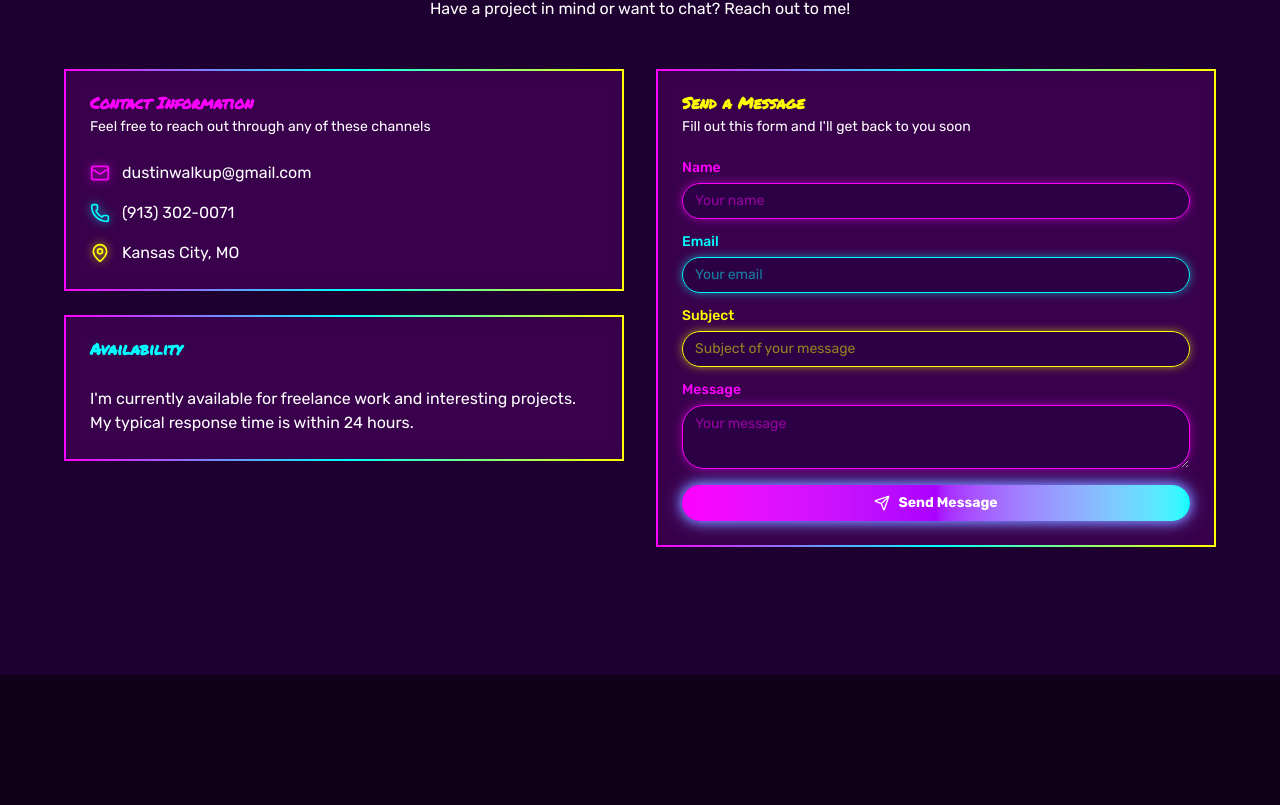
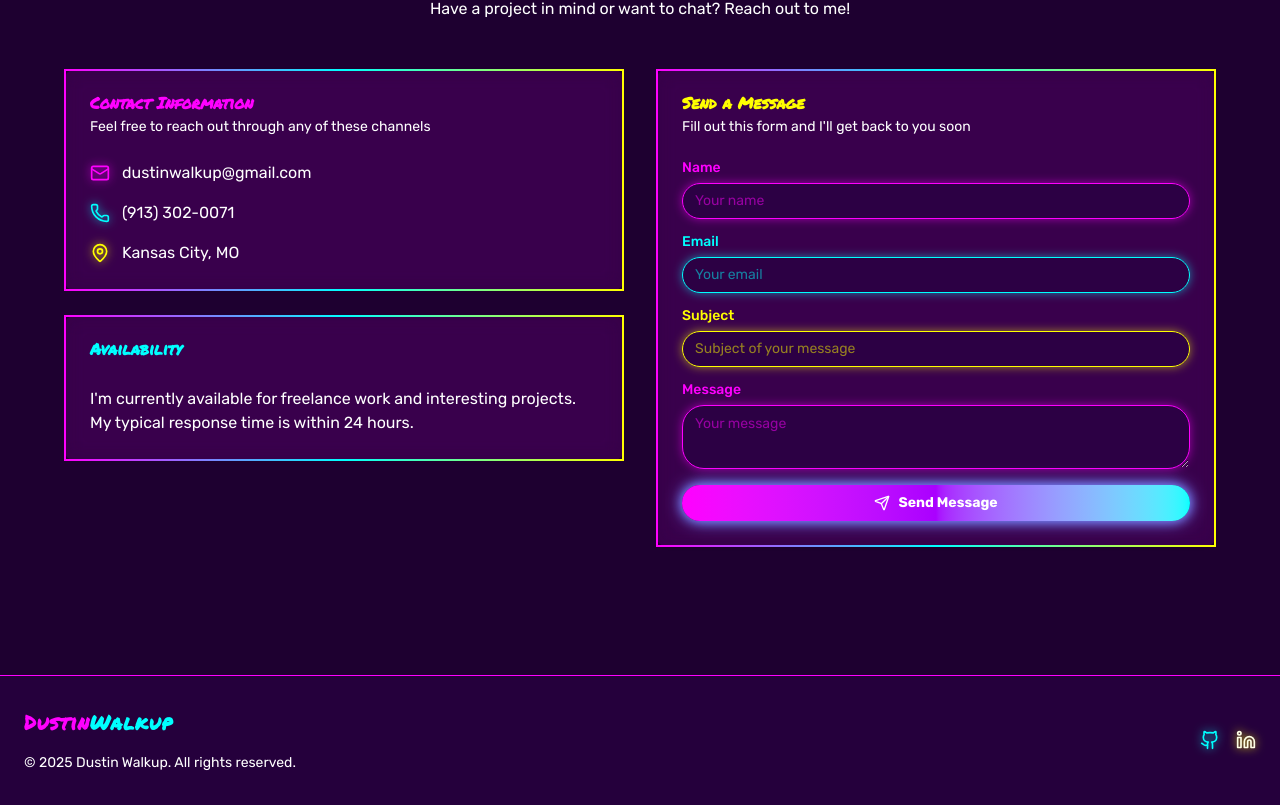
Before and after one commit to dustinwalkup/portfolio-25, a Next.js app: page / in a window 1280 px wide. Shown: the part 4437-5242 px from the top of the page. Before the commit the page ends 5112 px from the top, so only its background shows below. Built offline with nearby package versions, Linux system fonts and the light colour scheme; no server answers; what prettier would draw is missing.

Commit message:
implement footer

```diff
--- a/src/app/globals.css
+++ b/src/app/globals.css
@@ -110,9 +110,9 @@
     --popover-foreground: 60 100% 95%;
     --primary: #ff00ff;
     --primary-foreground: 60 100% 95%;
-    --secondary: #00ffff;
+    --secondary: #00ffff; /*teal*/
     --secondary-foreground: 280 100% 10%;
-    --tertiary: #ffff00;
+    --tertiary: #ffff00; /*yellow*/
     --tertiary-foreground: 280 100% 10%;
     --muted: 280 50% 15%;
     --muted-foreground: 60 100% 80%;
--- a/src/app/page.tsx
+++ b/src/app/page.tsx
@@ -4,6 +4,7 @@ import Hero from "@/components/hero";
 import Navbar from "@/components/navbar";
 import Projects from "@/components/projects";
 import Contact from "@/components/contact";
+import Footer from "@/components/footer";
 
 export default function Main() {
   return (
@@ -16,6 +17,7 @@ export default function Main() {
         <Experience />
         <Contact />
       </main>
+      <Footer />
     </div>
   );
 }
--- /dev/null
+++ b/src/components/footer.tsx
@@ -0,0 +1,44 @@
+import Link from "next/link";
+import { Github, Linkedin } from "lucide-react";
+
+export default function Footer() {
+  return (
+    <footer className="border-primary border-t bg-[#280040]/90 py-8 backdrop-blur-xl">
+      <div className="container px-4 md:px-6">
+        <div className="flex flex-col items-center justify-between gap-4 md:flex-row">
+          <div className="flex flex-col items-center gap-4 md:items-start">
+            <Link href="/" className="text-xl font-bold tracking-tight">
+              <span className="hero-title text-primary">Dustin</span>
+              <span className="hero-title text-secondary">Walkup</span>
+            </Link>
+            <p className="text-center text-sm text-white md:text-left">
+              &copy; {new Date().getFullYear()} Dustin Walkup. All rights
+              reserved.
+            </p>
+          </div>
+
+          <div className="flex gap-4">
+            <Link
+              href="https://github.com/dustinwalkup"
+              target="_blank"
+              rel="noopener noreferrer"
+              className="drop-shadow-glow-cyan text-secondary hover:text-yellow transition-colors"
+            >
+              <Github className="h-5 w-5" />
+              <span className="sr-only">GitHub</span>
+            </Link>
+            <Link
+              href="https://linkedin.com/in/dustinwalkup"
+              target="_blank"
+              rel="noopener noreferrer"
+              className="drop-shadow-glow-yellow text-yellow hover:text-primary transition-colors"
+            >
+              <Linkedin className="h-5 w-5" />
+              <span className="sr-only">LinkedIn</span>
+            </Link>
+          </div>
+        </div>
+      </div>
+    </footer>
+  );
+}
```
Also changed, not shown: 1 other file (tests, documents, lock files or other folders).
